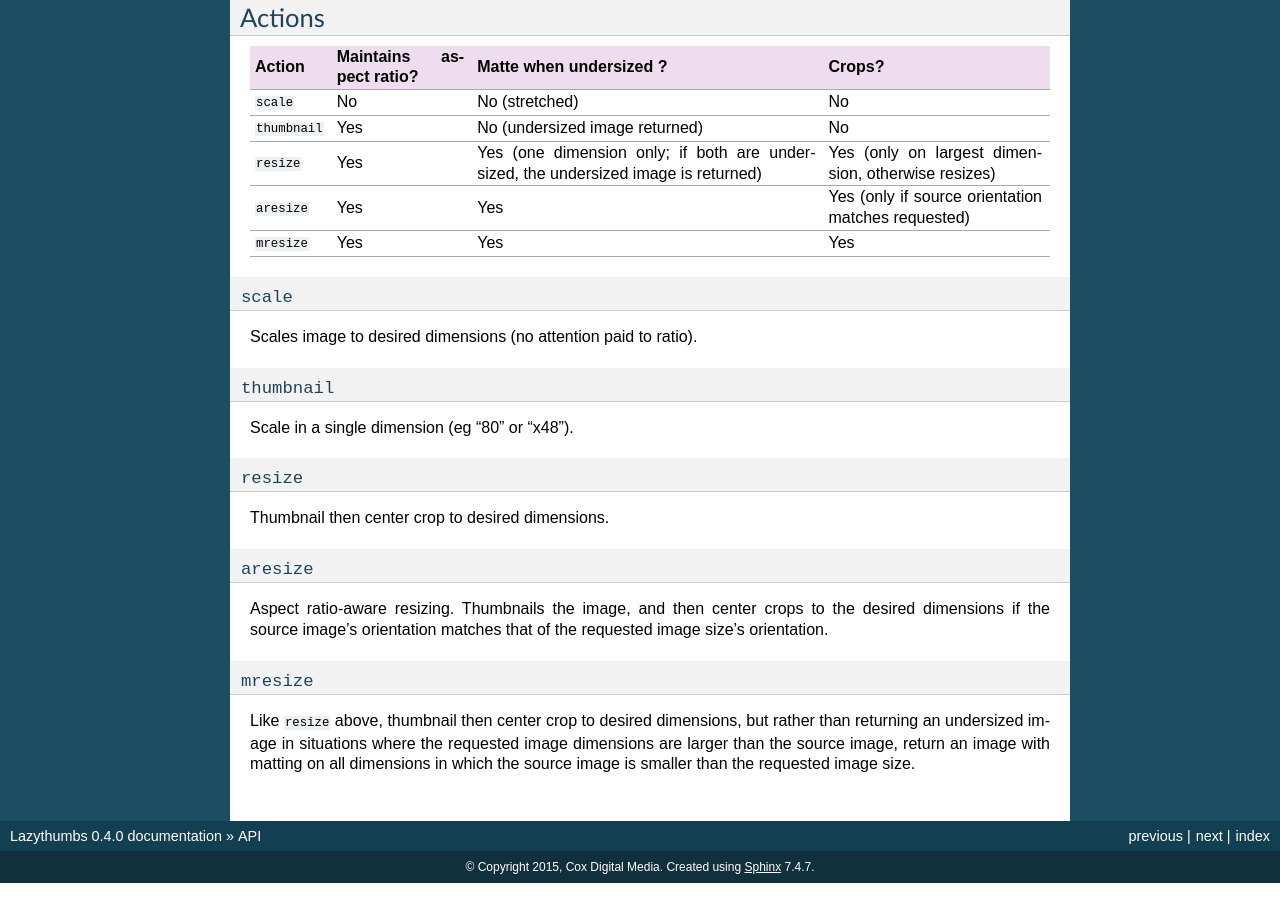
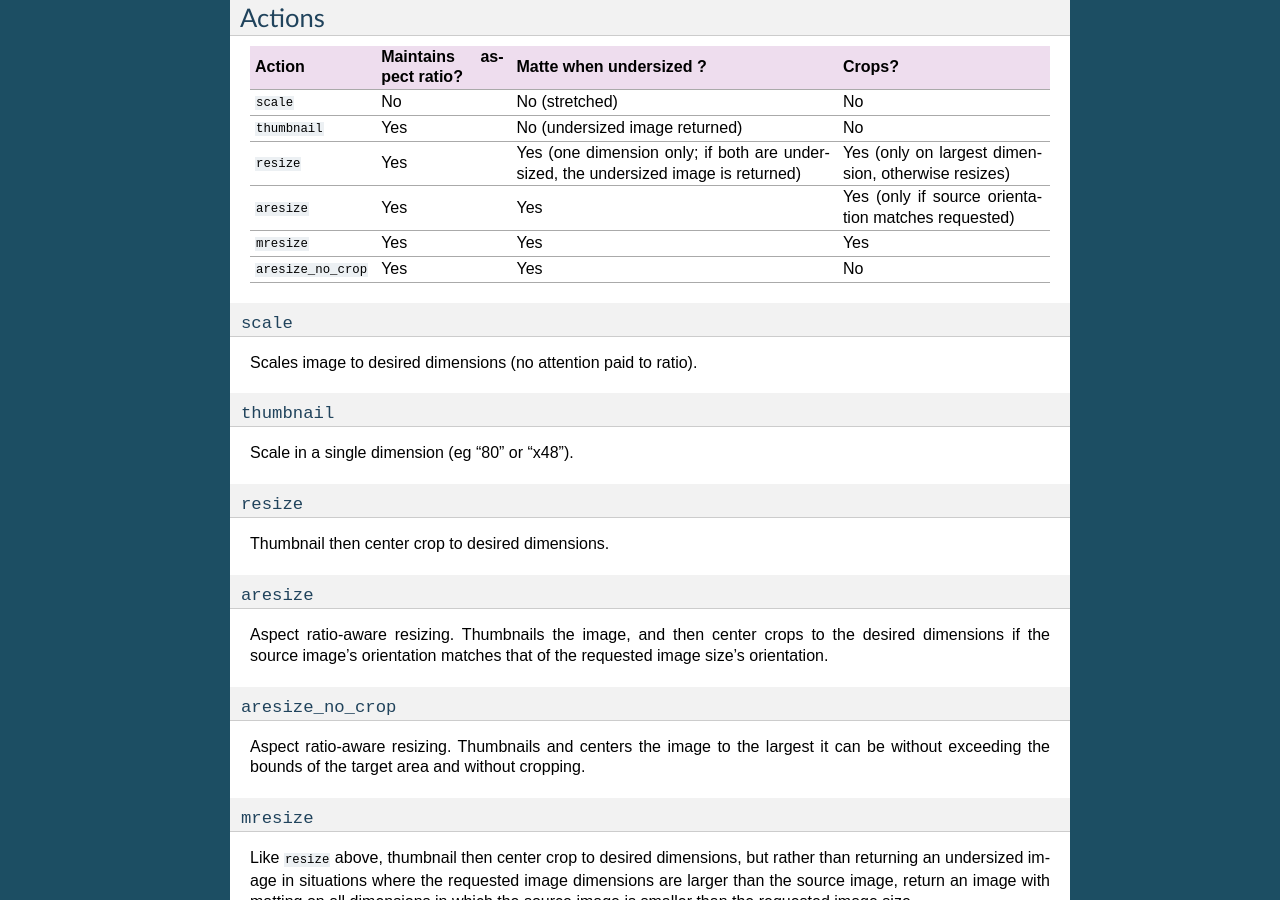
Before and after one commit to shaunduncan/lazythumbs, a Sphinx documentation site: the page built from docs/api.rst, in a window 1280 px wide and 900 px high, scrolled down 713 px. Built offline with Sphinx 7.4.7, drawn with Linux system fonts in a browser that asks for light colours.

Commit message:
[D-01848] Adding aresize_no_crop to docs

```diff
--- a/docs/api.rst
+++ b/docs/api.rst
@@ -44,37 +44,40 @@ be created immediately, and cached for future use.
 Actions
 -------
 
-+---------------+------------+---------------+------------------+
-| Action        | Maintains  | Matte when    | Crops?           |
-|               | aspect     | undersized ?  |                  |
-|               | ratio?     |               |                  |
-+===============+============+===============+==================+
-| ``scale``     | No         | No            | No               |
-|               |            | (stretched)   |                  |
-+---------------+------------+---------------+------------------+
-| ``thumbnail`` | Yes        | No            | No               |
-|               |            | (undersized   |                  |
-|               |            | image         |                  |
-|               |            | returned)     |                  |
-+---------------+------------+---------------+------------------+
-| ``resize``    | Yes        | Yes (one      | Yes (only on     |
-|               |            | dimension     | largest          |
-|               |            | only; if both | dimension,       |
-|               |            | are           | otherwise        |
-|               |            | undersized,   | resizes)         |
-|               |            | the           |                  |
-|               |            | undersized    |                  |
-|               |            | image is      |                  |
-|               |            | returned)     |                  |
-+---------------+------------+---------------+------------------+
-| ``aresize``   | Yes        | Yes           | Yes (only if     |
-|               |            |               | source           |
-|               |            |               | orientation      |
-|               |            |               | matches          |
-|               |            |               | requested)       |
-+---------------+------------+---------------+------------------+
-| ``mresize``   | Yes        | Yes           | Yes              |
-+---------------+------------+---------------+------------------+
++---------------------+------------+---------------+------------------+
+| Action              | Maintains  | Matte when    | Crops?           |
+|                     | aspect     | undersized ?  |                  |
+|                     | ratio?     |               |                  |
++=====================+============+===============+==================+
+| ``scale``           | No         | No            | No               |
+|                     |            | (stretched)   |                  |
++---------------------+------------+---------------+------------------+
+| ``thumbnail``       | Yes        | No            | No               |
+|                     |            | (undersized   |                  |
+|                     |            | image         |                  |
+|                     |            | returned)     |                  |
++---------------------+------------+---------------+------------------+
+| ``resize``          | Yes        | Yes (one      | Yes (only on     |
+|                     |            | dimension     | largest          |
+|                     |            | only; if both | dimension,       |
+|                     |            | are           | otherwise        |
+|                     |            | undersized,   | resizes)         |
+|                     |            | the           |                  |
+|                     |            | undersized    |                  |
+|                     |            | image is      |                  |
+|                     |            | returned)     |                  |
++---------------------+------------+---------------+------------------+
+| ``aresize``         | Yes        | Yes           | Yes (only if     |
+|                     |            |               | source           |
+|                     |            |               | orientation      |
+|                     |            |               | matches          |
+|                     |            |               | requested)       |
++---------------------+------------+---------------+------------------+
+| ``mresize``         | Yes        | Yes           | Yes              |
++---------------------+------------+---------------+------------------+
+| ``aresize_no_crop`` | Yes        | Yes           | No               |
++---------------------+------------+---------------+------------------+
+
 
 ``scale``
 ~~~~~~~~~
@@ -98,6 +101,13 @@ Aspect ratio-aware resizing.  Thumbnails the image, and then center crops
 to the desired dimensions if the source image's orientation matches
 that of the requested image size's orientation.
 
+``aresize_no_crop``
+~~~~~~~~~~~
+
+Aspect ratio-aware resizing.  Thumbnails and centers the image to the
+largest it can be without exceeding the bounds of the target area
+and without cropping.
+
 ``mresize``
 ~~~~~~~~~~~
 
```
